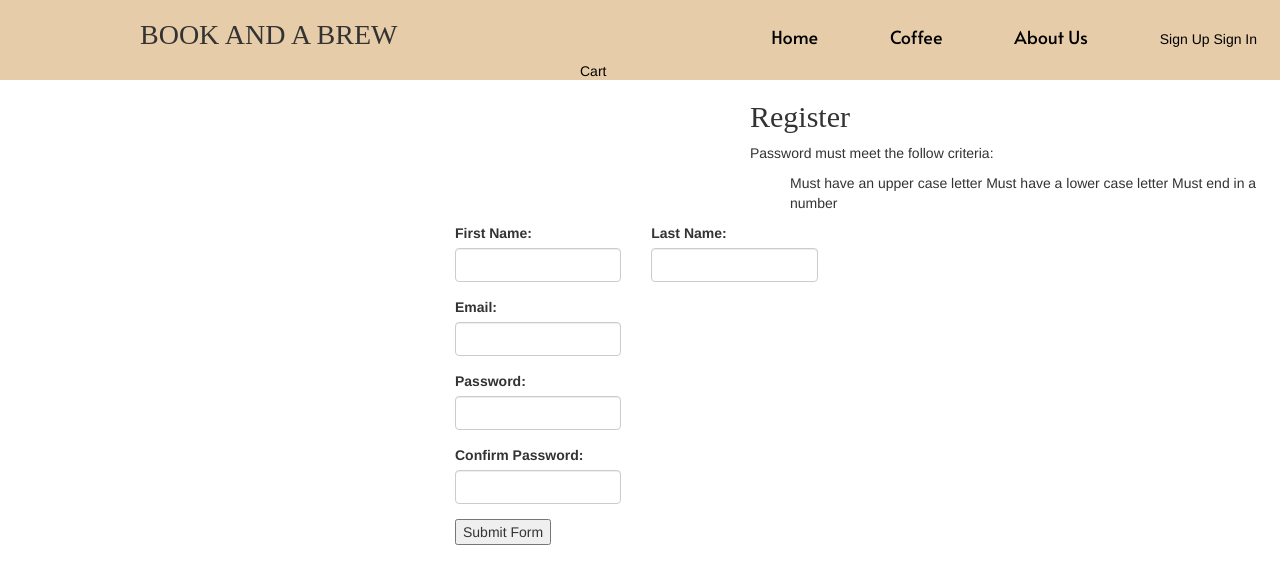
After one commit to CarlileC/CS421-Final-Project, a Flask app: page /signup in a window 1280 px wide. The commit adds this page. Shown: the top 584 px of the page. Run offline with Flask 2, Linux system fonts and the light colour scheme; some web fonts are replaced.

Commit message:
Lab07 Imported VERY MESSY

```diff
--- a/main.py
+++ b/main.py
@@ -1,16 +1,125 @@
+import os
 from flask import Flask, render_template, request
 from markupsafe import Markup
+from flask_sqlalchemy import SQLAlchemy
+from sqlalchemy.exc import IntegrityError
+
 
 app = Flask(__name__)
+basedir = os.path.abspath(os.path.dirname(__file__))
+app.config['SQLALCHEMY_DATABASE_URI'] = 'sqlite:///'+os.path.join(basedir, 'data.sqlite')
+app.config['SQL_TRAC_MODIFICATIONS'] = False
 
+db = SQLAlchemy(app)
+
+#THIS NEXT SECTION IS JUST TAKEN FROM LAB07, IT NEEDS TO BE CLEANED UP AND MOVED INTO A DIFFERENT FILE IDEALLY
+class User(db.Model):
+    __tablename__="Users"
+
+    id = db.Column(db.Integer, primary_key = True)
+    firstName = db.Column(db.Text)
+    lastName = db.Column(db.Text)
+    password = db.Column(db.Text)
+    email = db.Column(db.Text, unique = True)
+
+    def __init__(self, firstName, lastName, password, email):
+        self.firstName = firstName
+        self.lastName = lastName
+        self.password = password
+        self.email = email
+
+    def __repr__(self):
+        return f"ID: {self.id} Name: {self.firstName} {self.lastName} Email: {self.email} Password: {self.password}"
+db.create_all()
+#END SECTION
+
+#Renders the home page
 @app.route('/')
 def index():
     return render_template('index.html')
 
+#Sign Up button routing
+@app.route('/signup')
+def signup():
+    return render_template('signup.html')
+
+#Sign In button routing
+@app.route('/signin')
+def signin():
+    return render_template('signin.html')
+
+#THIS SECTION ALSO NEEDS TO BE CLEANED UP PASSWORD CHECK SHOULD BE MOVED INTO A SEPERATE FUNCTION THAT RETURNS ALL THE RENDER TEMPLATES
+#IDEALLY THIS FUNCTION SHOULD BE NO MORE THAN 5-10 LINES
+@app.route('/thankyou', methods=['GET', 'POST'])
+def thankyou():
+    firstName = request.args.get('firstName')
+    lastName = request.args.get('lastName')
+    email = request.args.get('email')
+    password = request.args.get('password')
+    confirmPassword = request.args.get('confirmPassword')
+
+    if password != confirmPassword:
+        return render_template('signup.html', errorMessage=Markup("<p>Passwords did not match!</p>"))
+
+    upper = False
+    lower = False
+    number = password[-1].isdigit()
+    length = len(password) >= 8
+    for i in password:
+        if i.isupper() == True:
+            upper = True
+        elif i.islower() == True:
+            lower = True
+    message = "<p>Oh no! Looks like you had issues with your password! <br><br> Here are the requirements you failed:<p> <ul>"
+    if(not upper):
+        message += "<li>You did not use an upper case letter</li>"
+    if(not lower):
+        message += "<li>You did not use a lower case letter</li>"
+    if(not number):
+        message += "<li>You did not use a number at the end</li>"
+    if(not length):
+        message += "<li>Your password is less than 8 characters"
+
+    if(upper and lower and number and length):
+        message = "<p>Your Password passed the 3 requirements</p>"
+        newUser:User = User(firstName, lastName, password, email)
+        try:
+            db.session.add(newUser)
+            db.session.commit()
+            return render_template('thankyou.html', message=Markup(f"<h3>Account successfully created! Thank you {firstName} {lastName}</h3>"))
+        except IntegrityError:
+                return render_template('signup.html', errorMessage=Markup("<h3>Email already in database</h3>"))
+
+    else:
+        message += "</ul>"
+        returnMessage = Markup(message)
+        return render_template('signup.html', errorMessage=returnMessage)
+
+#This should be fine? Still a little messy
+@app.route('/secretpage', methods=['GET', 'POST'])
+def secretpage():
+    email = request.args.get('email')
+    password = request.args.get('password')
+    success = db.session.query(User).filter(User.email==email, User.password==password).first() is not None
+    if success:
+        return render_template('secretpage.html', message=Markup(f"<h1>You have successfully logged in</h1>"))
+    else:
+        return render_template('signin.html', errorMessage=Markup("<h2>Incorrect username or password"))
+
+#END SECTION
+
+
+#Renders the coffee list
 @app.route('/CoffeeList')
 def CoffeeList():
     return render_template('CoffeeList.html')
 
+'''
+All of these functions render CoffeePage.html, but dynamically change them based on the button pressed.
+coffeeImage is the link to the picture used on the web page.
+coffeeDropdown is for the dropdown menu, it lists 3 options. Just the coffee, just the book, then a combo of the book and the coffee
+coffeeDescription is for a quick description of the coffee and how it relates to the book, as well as a quick description of the book.
+'''
 @app.route('/SecondBreakfast')
 def SecondBreakfast():
     coffeeImage = Markup("<img src='https://m.media-amazon.com/images/I/81nV6x2ey4L._AC_UF1000,1000_QL80_.jpg'>")
@@ -58,3 +167,5 @@ def AtTheCupsOfMadness():
 
 if __name__ == "__main__":
     app.run(debug=True)
+
+#source activate coffeeshop
--- a/static/style.css
+++ b/static/style.css
@@ -190,3 +190,16 @@ padding-left: 135px;
 text-align: center;
 font-family: Lusitana;
 }
+
+.requirements{
+  padding-left: 750px;
+}
+
+.error{
+  padding-left: 750px;
+  color: red;
+}
+
+.container{
+  padding-left: 400px;
+}
--- a/templates/CoffeeList.html
+++ b/templates/CoffeeList.html
@@ -20,18 +20,21 @@
       <div class="coffeeContainer">
         <h2>Book Themed</h2>
         <div class="coffeeElement">
+          <!-- On click, this points to the SecondBreakfast function in main.py -->
         <a href="{{url_for('SecondBreakfast')}}"><img src="https://m.media-amazon.com/images/I/81nV6x2ey4L._AC_UF1000,1000_QL80_.jpg">
           <p>Second Breakfast</p>
           <p class="description">add flavor notes here</p>
           </a>
         </div>
         <div class="coffeeElement">
+          <!-- Likewise, this points to TheRoastOfLeaves function -->
           <a href="{{url_for('TheRoastOfLeaves')}}"><img src="https://m.media-amazon.com/images/I/51QoJuZLrlL._AC_UF1000,1000_QL80_.jpg">
           <p>The Roast of Leaves</p>
           <p class="description">add flavor notes here</p>
         </a>
         </div>
         <div class="coffeeElement">
+          <!-- Link to AtTheCupsOfMadness -->
           <a href="{{url_for('AtTheCupsOfMadness')}}"><img src="https://m.media-amazon.com/images/I/71aD7mGX+2L._AC_UF1000,1000_QL80_.jpg">
           <p>At The Cups of Madness</p>
           <p class="description">add flavor notes here</p>
--- a/templates/base.html
+++ b/templates/base.html
@@ -3,6 +3,14 @@
 <head>
     <meta charset="UTF-8">
     <meta name="viewport" content="width=device-width, initial-scale=1.0">
+    <!-- Latest compiled and minified CSS -->
+    <link rel="stylesheet" href="https://cdn.jsdelivr.net/npm/bootstrap@3.3.7/dist/css/bootstrap.min.css"
+        integrity="sha384-BVYiiSIFeK1dGmJRAkycuHAHRg32OmUcww7on3RYdg4Va+PmSTsz/K68vbdEjh4u" crossorigin="anonymous">
+
+    <!-- Optional theme -->
+    <link rel="stylesheet" href="https://cdn.jsdelivr.net/npm/bootstrap@3.3.7/dist/css/bootstrap-theme.min.css"
+        integrity="sha384-rHyoN1iRsVXV4nD0JutlnGaslCJuC7uwjduW9SVrLvRYooPp2bWYgmgJQIXwl/Sp" crossorigin="anonymous">
+
     <link rel="stylesheet" href="{{ url_for('static', filename='style.css') }}" />
     <link href="https://fonts.googleapis.com/css?family=IM Fell DW Pica SC" rel="stylesheet">
     <link href="https://fonts.googleapis.com/css?family=Alata" rel="stylesheet">
@@ -19,6 +27,9 @@
             <li><a href="{{url_for('index')}}" class="headerText">Home</a></li>
             <li><a href="{{url_for('CoffeeList')}}" class="headerText">Coffee</a></li>
             <li><a class="headerText">About Us</a></li>
+            <!-- The Pages of these two links are ugly, need clean up -->
+            <li><a href="{{url_for('signup')}}">Sign Up</a></li>
+            <li><a href="{{url_for('signin')}}">Sign In</a></li>
           </ul>
         </div>
         <div class="navigation">
--- /dev/null
+++ b/templates/signup.html
@@ -0,0 +1,60 @@
+<!DOCTYPE html>
+<html lang="en">
+
+<head>
+
+    <meta charset="UTF-8">
+    <meta name="viewport" content="width=device-width, initial-scale=1.0">
+    <title>Login</title>
+</head>
+
+<body>
+    {% extends "base.html" %}
+    {% block content %}
+    <div class="requirements">
+        <h2>Register</h2>
+        <p>Password must meet the follow criteria:</p>
+        <ul>
+            <li>Must have an upper case letter</li>
+            <li>Must have a lower case letter</li>
+            <li>Must end in a number</li>
+        </ul>
+        {{errorMessage}}
+    </div>
+    <div class="container">
+        <form action="{{url_for('thankyou')}}">
+            <div class="form-group row">
+                <div class="col-xs-3">
+                    <label for="username"> First Name:</label>
+                    <input type="text" name="firstName" class="form-control">
+                </div>
+                <div class="col-xs-3">
+                    <label for="username"> Last Name:</label>
+                    <input type="text" name="lastName" class="form-control">
+                </div>
+            </div>
+            <div class="form-group row">
+                <div class="col-xs-3">
+                    <label for="email"> Email:</label>
+                    <input type="email" name="email" class="form-control">
+                </div>
+            </div>
+            <div class="form-group row">
+                <div class="col-xs-3">
+                    <label for="password"> Password:</label>
+                    <input type="password" name="password" class="form-control">
+                </div>
+            </div>
+            <div class="form-group row">
+                <div class="col-xs-3">
+                    <label for="confirmPassword"> Confirm Password:</label>
+                    <input type="password" name="confirmPassword" class="form-control">
+                </div>
+            </div>
+            <input type="submit" value="Submit Form">
+        </form>
+    </div>
+    {% endblock %}
+</body>
+
+</html>
```
Also changed, not shown: dump.sql (deleted, +0 -128 lines), templates/secretpage.html (added, +14 -0 lines), templates/signin.html (added, +38 -0 lines), templates/thankyou.html (added, +14 -0 lines), data.sqlite (added).
